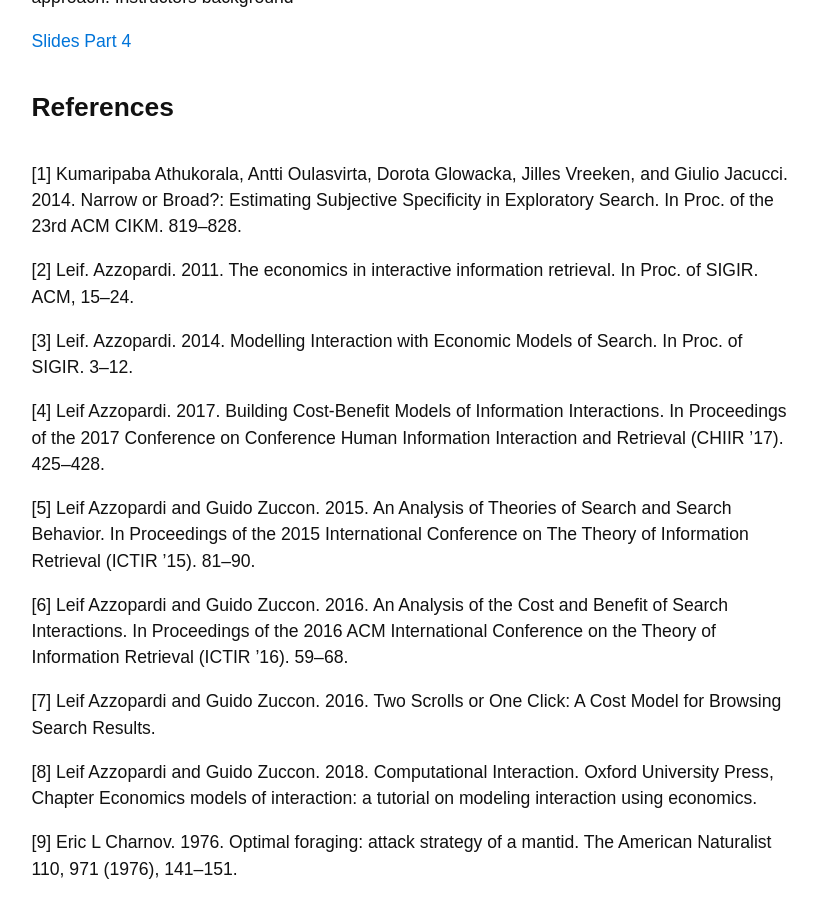
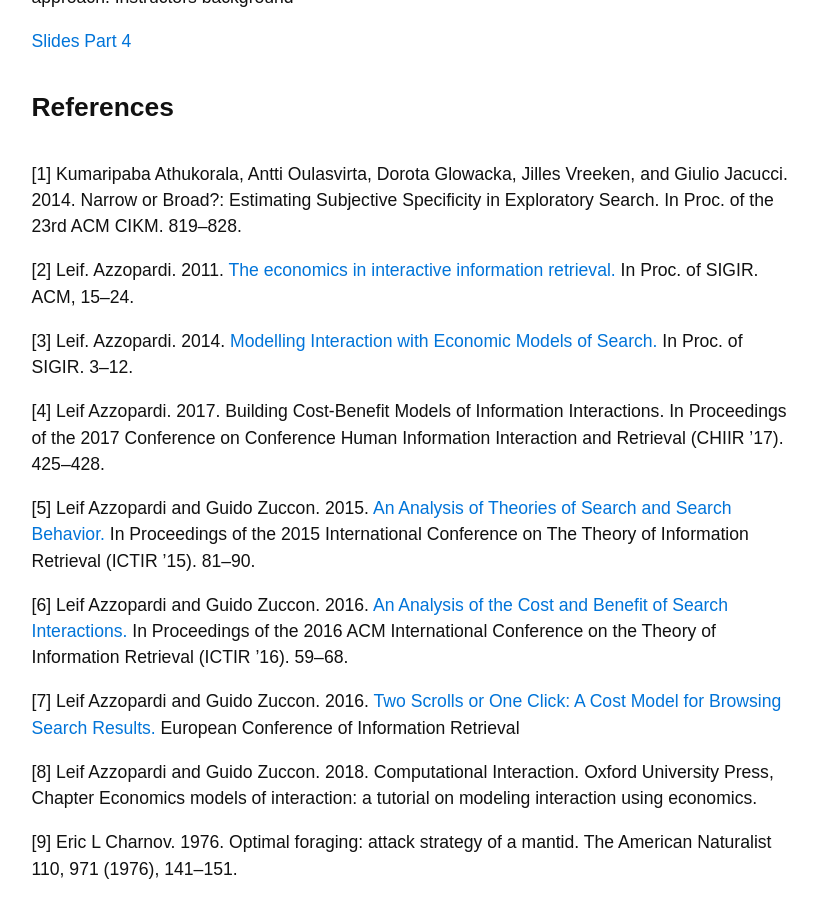
Before and after one commit to ielab/ielab.github.io, a Jekyll site: the page built from _tutorials/economic-hci.md, in a window 1280 px wide and 900 px high, scrolled down 2828 px. Shown: the whole window, without its empty margins (331-1148 px from the left). Built offline with Jekyll 4.4.1, drawn with Linux system fonts in a browser that asks for light colours.

Commit message:
added pubs to economics ttutorial

```diff
--- a/_tutorials/economic-hci.md
+++ b/_tutorials/economic-hci.md
@@ -43,15 +43,15 @@
 
 <h2>References</h2>
 <p>[1] Kumaripaba Athukorala, Antti Oulasvirta, Dorota Glowacka, Jilles Vreeken, and Giulio Jacucci. 2014. Narrow or Broad?: Estimating Subjective Specificity in Exploratory Search. In Proc. of the 23rd ACM CIKM. 819–828.
-<p>[2] Leif. Azzopardi. 2011. The economics in interactive information retrieval. In Proc. of SIGIR. ACM, 15–24.
-<p>[3] Leif. Azzopardi. 2014. Modelling Interaction with Economic Models of Search. In Proc. of SIGIR. 3–12.
+<p>[2] Leif. Azzopardi. 2011. <a href="/publications/pdfs/azzopardi2011economics.pdf">The economics in interactive information retrieval.</a> In Proc. of SIGIR. ACM, 15–24.
+<p>[3] Leif. Azzopardi. 2014. <a href="/publications/pdfs/azzopardi2014economics.pdf">Modelling Interaction with Economic Models of Search.</a> In Proc. of SIGIR. 3–12.
 <p>[4] Leif Azzopardi. 2017. Building Cost-Benefit Models of Information Interactions. In Proceedings of the 2017 Conference on
 Conference Human Information Interaction and Retrieval (CHIIR ’17). 425–428.
-<p>[5] Leif Azzopardi and Guido Zuccon. 2015. An Analysis of Theories of Search and Search Behavior. In Proceedings of the 2015
+<p>[5] Leif Azzopardi and Guido Zuccon. 2015. <a href="/publications/pdfs/azzopardi2015search_theory.pdf">An Analysis of Theories of Search and Search Behavior.</a> In Proceedings of the 2015
 International Conference on The Theory of Information Retrieval (ICTIR ’15). 81–90.
-<p>[6] Leif Azzopardi and Guido Zuccon. 2016. An Analysis of the Cost and Benefit of Search Interactions. In Proceedings of the
+<p>[6] Leif Azzopardi and Guido Zuccon. 2016. <a href="/publications/pdfs/azzopardi2016cost_benefit.pdf">An Analysis of the Cost and Benefit of Search Interactions.</a> In Proceedings of the
 2016 ACM International Conference on the Theory of Information Retrieval (ICTIR ’16). 59–68.
-<p>[7] Leif Azzopardi and Guido Zuccon. 2016. Two Scrolls or One Click: A Cost Model for Browsing Search Results.
+<p>[7] Leif Azzopardi and Guido Zuccon. 2016. <a href="/publications/pdfs/azzopardi2016scroll_cost_model.pdf">Two Scrolls or One Click: A Cost Model for Browsing Search Results.</a> European Conference of Information Retrieval
 <p>[8] Leif Azzopardi and Guido Zuccon. 2018. Computational Interaction. Oxford University Press, Chapter Economics models
 of interaction: a tutorial on modeling interaction using economics.
 <p>[9] Eric L Charnov. 1976. Optimal foraging: attack strategy of a mantid. The American Naturalist 110, 971 (1976), 141–151.
```
Also changed, not shown: 5 other files.
